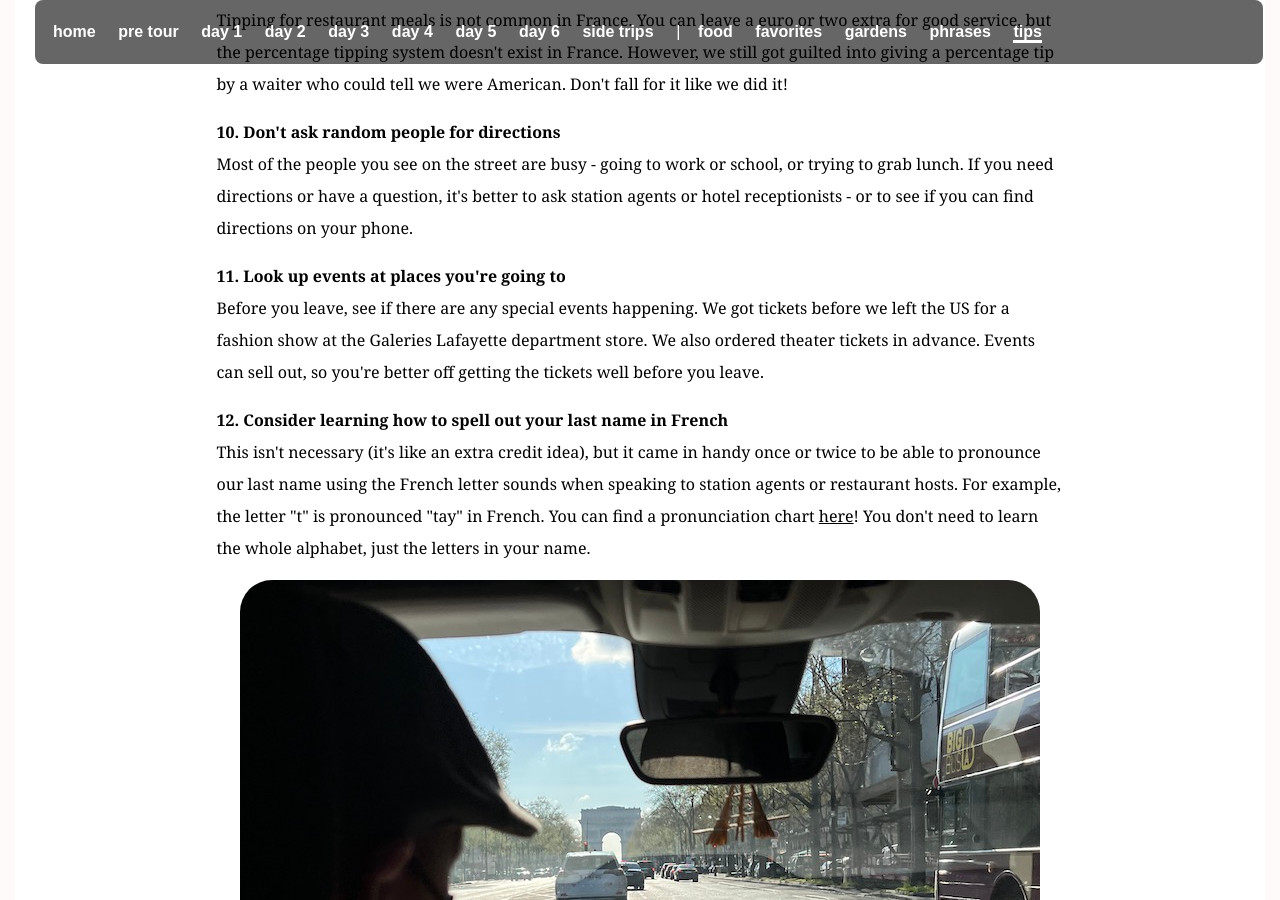
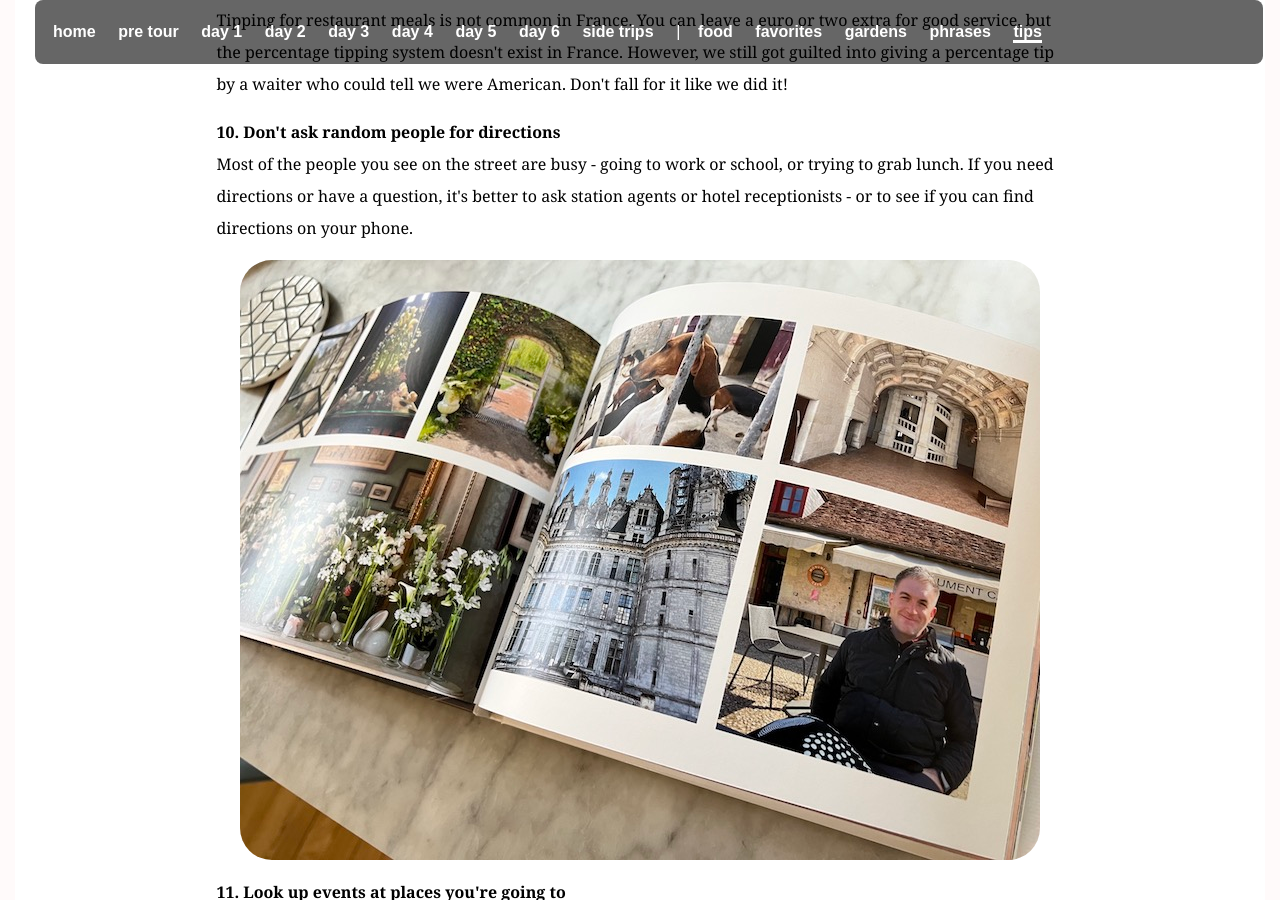
Before and after one commit to billandjessparis/billandjessparis.github.io, a Jekyll site: the page built from tips.html, in a window 1280 px wide and 900 px high, scrolled down 2631 px. Built offline with Jekyll 4.4.1, drawn with Linux system fonts in a browser that asks for light colours.

Commit message:
Add photo book

```diff
--- a/tips.html
+++ b/tips.html
@@ -86,6 +86,11 @@ layout: default
     need directions or have a question, it's better to ask station agents or hotel receptionists - or to see if
     you can find directions on your phone.
 </p>
+
+<div style="text-align: center">
+    <img src="images/tips/photobook.jpeg" width="800px">
+</div>
+
 <p>
     <strong>11. Look up events at places you're going to</strong><br>
 
```
Also changed, not shown: images/tips/photobook.jpeg (added).
